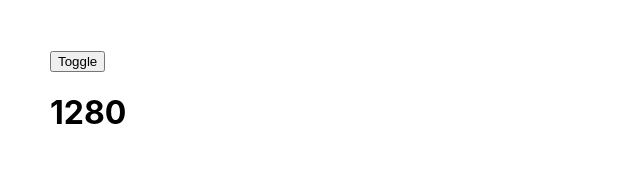
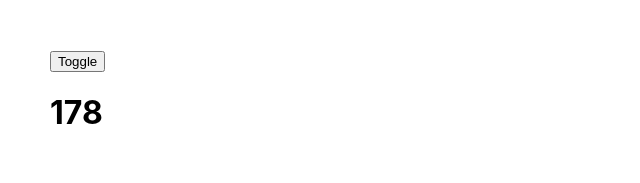
Before and after one commit to LuongHienThaoTrang/HOOKS, a React (Create React App) app: page / in a window 1280 px wide. Both pictures are taken after a click on the button "Toggle". Shown: the top 183 px of the page, without its empty margins (0-640 px from the left). Built offline with nearby package versions, Linux system fonts and the light colour scheme.

Commit message:
Ex 6: useEffect with timer functions

```diff
--- a/src/App.js
+++ b/src/App.js
@@ -1,6 +1,6 @@
 
 import { useState } from 'react'
-import UseEffect from "./useEffect/ex5";
+import UseEffect from "./useEffect/ex6";
 
 function App() {
   const [show, setShow] = useState(false)
--- /dev/null
+++ b/src/useEffect/ex6.js
@@ -0,0 +1,41 @@
+import { useState, useEffect } from "react";
+
+
+function UseEffect() {
+    const [countdown, setCountdown] = useState(180)
+
+    useEffect(() => {
+        const timerId = setInterval(() => {
+            setCountdown(prevCountdown => prevCountdown - 1)
+            console.log('countdown', countdown);
+        }, 1000)
+
+        return () => {
+            clearInterval(timerId)
+        }
+    }, [])
+
+
+    return (
+        <div>
+            <h1>{countdown}</h1>
+        </div>
+    )
+}
+
+export default UseEffect
+
+/** ĐÚNG VỚI 3 CASE: callback, callback [], callback [deps]
+ * Callback luôn được gọi sau khi component mounted
+ * Cleanup function luôn được gọi trước khi component unmounted
+ * Cleanup function luôn được gọi trước khi callback được gọi (trừ lần mounted)
+*/
+
+/** CASE 3: callback [deps]
+ * Callback sẽ được gọi lại mỗi khi deps thay đổi
+ */
+
+/**
+ * Khi Listen DOM events chỉ cần addEventListener 1 lần
+ * Từ đó, mỗi khi events kích hoạt là nó luôn gọi lại callback
+*/
```
